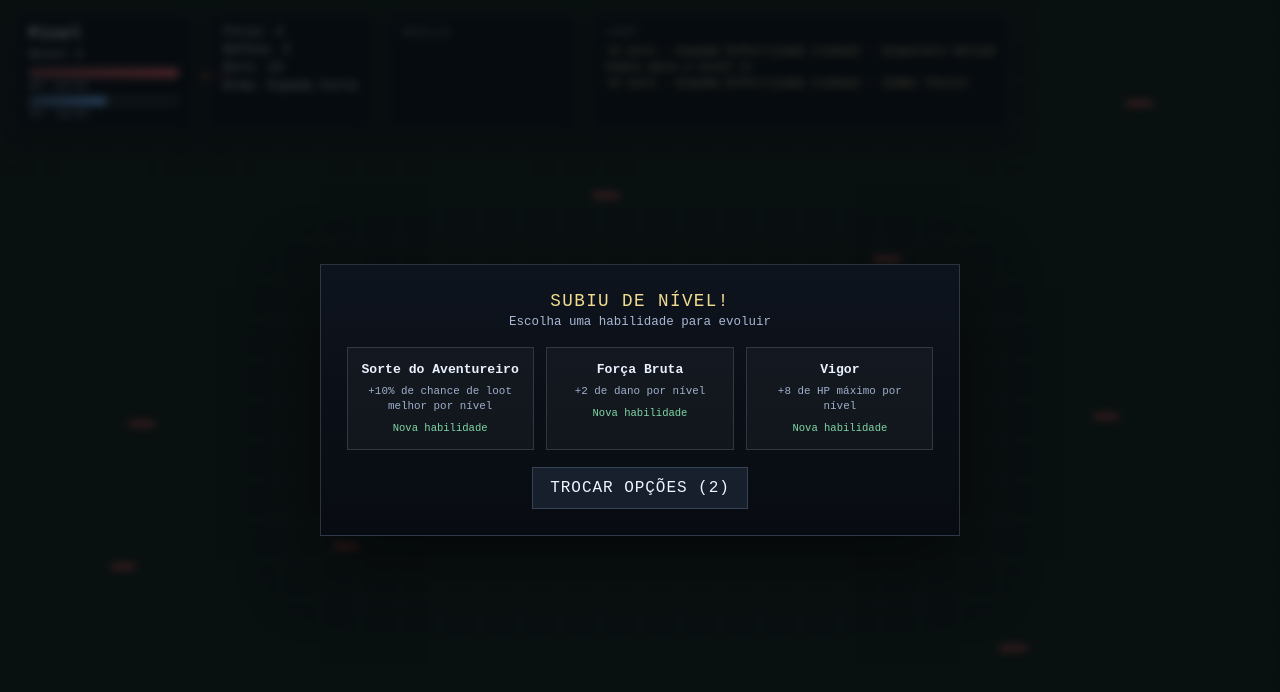
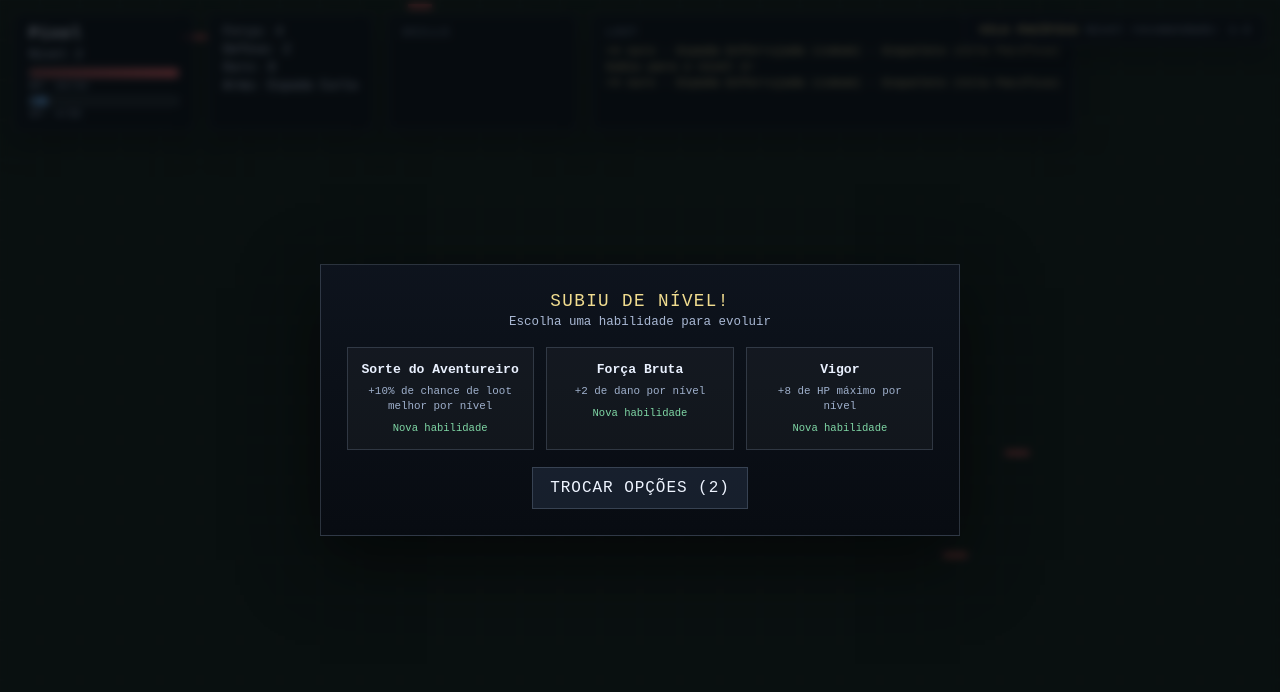
Before and after one commit to Dopumaru/perrpg, a plain HTML site: page index.html in a window 1280 px wide. Drawn offline with Linux system fonts and the light colour scheme.

Commit message:
Adiciona zonas do mapa com inimigos mais fortes e indicador de nível recomendado

```diff
--- a/assets/ui/style.css
+++ b/assets/ui/style.css
@@ -17,6 +17,17 @@ canvas{display:block;position:fixed;inset:0;width:100%;height:100%;background:#1
 .skill-item{font-size:.74rem;color:#a9d6ff;margin-bottom:2px}
 #controls{position:fixed;bottom:12px;left:50%;transform:translateX(-50%);font-size:.72rem;letter-spacing:.06em;color:#9fb0cc;z-index:5;text-align:center;padding:0 10px;max-width:92vw}
 
+.zone-chip{position:fixed;top:14px;right:14px;z-index:5;background:rgba(10,16,22,.78);border:1px solid rgba(180,205,235,.2);padding:8px 14px;font-size:.72rem;color:#cddaf0;letter-spacing:.05em;box-shadow:0 10px 26px rgba(0,0,0,.3)}
+.zone-chip .z-name{font-weight:bold;color:#f0dc8f;margin-right:8px;letter-spacing:.06em;text-transform:uppercase}
+.zone-chip .z-level{color:#9fb0cc}
+
+.zone-banner{position:fixed;top:22px;left:50%;transform:translate(-50%,-14px);z-index:6;text-align:center;background:rgba(9,13,19,.9);border:1px solid rgba(180,205,235,.26);padding:16px 32px;opacity:0;transition:opacity .5s ease,transform .5s ease;pointer-events:none;box-shadow:0 20px 50px rgba(0,0,0,.45)}
+.zone-banner.show{opacity:1;transform:translate(-50%,0)}
+.zone-name{font-weight:bold;letter-spacing:.1em;text-transform:uppercase;font-size:1.15rem;color:#f0dc8f;text-shadow:0 2px 0 rgba(0,0,0,.4)}
+.zone-level{font-size:.8rem;color:#b9c7de;margin-top:6px;letter-spacing:.04em}
+
+.menu-overlay{display:none}
+
 .modal-overlay{position:fixed;inset:0;z-index:20;display:none;place-items:center;background:rgba(5,8,13,.66);backdrop-filter:blur(4px)}
 .modal-overlay.on{display:grid}
 .modal-card{width:min(92vw,640px);border:1px solid rgba(185,205,235,.2);background:linear-gradient(180deg,rgba(14,20,30,.97),rgba(8,12,18,.98));box-shadow:0 24px 70px rgba(0,0,0,.55);padding:1.6rem;text-align:center}
--- a/index.html
+++ b/index.html
@@ -1,10 +1,10 @@
 <!DOCTYPE html>
 <html lang="pt-BR">
 <head>
-<meta charset="UTF-8" />
-<meta name="viewport" content="width=device-width, initial-scale=1.0" />
-<title>Pixel's Realm - Protótipo Jogável</title>
-<link rel="stylesheet" href="./assets/ui/style.css" />
+  <meta charset="UTF-8" />
+  <meta name="viewport" content="width=device-width, initial-scale=1.0" />
+  <title>Pixel's Realm - Protótipo Jogável</title>
+  <link rel="stylesheet" href="./assets/ui/style.css" />
 </head>
 <body>
   <div id="hud">
@@ -25,6 +25,13 @@
     <div class="hud-block skills" id="skillsBlock"><div class="loot-title">Skills</div></div>
     <div class="hud-block loot" id="lootLog"><div class="loot-title">Loot</div></div>
   </div>
+
+  <div class="zone-chip" id="zoneChip"></div>
+  <div class="zone-banner" id="zoneBanner">
+    <div class="zone-name" id="zoneName"></div>
+    <div class="zone-level" id="zoneLevel"></div>
+  </div>
+
   <canvas id="game"></canvas>
   <div id="controls">WASD ou setas para mover · 1: Espada (corpo a corpo) · 2: Arco (distância) · Ataques acontecem automaticamente por proximidade</div>
 
--- a/src/game.js
+++ b/src/game.js
@@ -1,7 +1,7 @@
 // Pixel's Realm - protótipo jogável
 // Movimentação top-down, ataques automáticos por proximidade (corpo a corpo / distância),
-// sistema de nível/XP com modal de escolha de skills, loot básico, sprite real do jogador
-// e várias variações de inimigos com sprites reais (Universal LPC Spritesheet).
+// sistema de nível/XP com modal de escolha de skills, loot básico, sprites reais do jogador
+// e dos inimigos, e agora zonas do mapa com inimigos mais fortes e nível recomendado visível.
 
 const canvas = document.getElementById('game');
 const ctx = canvas.getContext('2d');
@@ -11,6 +11,7 @@ window.addEventListener('resize', resize);
 resize();
 
 const WORLD = { w: 1600, h: 1200, tile: 40 };
+const WORLD_CENTER = { x: WORLD.w / 2, y: WORLD.h / 2 };
 
 const keys = {};
 window.addEventListener('keydown', e => {
@@ -51,8 +52,9 @@ const ENEMY_TYPES = [
   { key: 'zombie', name: 'Zumbi', color: 'zombie', hp: 34, str: 2, speed: 45, xp: 20, gold: [3, 7], size: 27 },
   { key: 'zombie_toxic', name: 'Zumbi Tóxico', color: 'zombie_green', hp: 24, str: 5, speed: 55, xp: 22, gold: [5, 10], size: 26 }
 ];
-
+const ENEMY_TYPES_BY_KEY = {};
 ENEMY_TYPES.forEach(type => {
+  ENEMY_TYPES_BY_KEY[type.key] = type;
   type.img = new Image();
   type.img.crossOrigin = 'anonymous';
   type.ready = false;
@@ -60,6 +62,35 @@ ENEMY_TYPES.forEach(type => {
   type.img.onerror = () => { type.ready = false; };
   type.img.src = `${LPC_BASE}/body/bodies/skeleton/universal/${type.color}.png`;
 });
+
+// ---------- Zonas do mapa (mais distante do centro = mais forte) ----------
+const ZONES = [
+  { name: 'Vila Pacífica', min: 0, max: 260, levelLabel: 'Nível recomendado: 1–3', mult: 1, spawnCount: 4, pool: ['skeleton'] },
+  { name: 'Floresta Sombria', min: 260, max: 480, levelLabel: 'Nível recomendado: 3–6', mult: 1.7, spawnCount: 4, pool: ['skeleton', 'skeleton_frost'] },
+  { name: 'Pântano Amaldiçoado', min: 480, max: 700, levelLabel: 'Nível recomendado: 6–9', mult: 2.6, spawnCount: 4, pool: ['skeleton_dark', 'zombie'] },
+  { name: 'Covil Esquecido', min: 700, max: Infinity, levelLabel: 'Nível recomendado: 9+', mult: 3.8, spawnCount: 4, pool: ['zombie_toxic', 'skeleton_dark', 'zombie'] }
+];
+
+function zoneForDistance(dist){
+  for (const zone of ZONES) {
+    if (dist >= zone.min && dist < zone.max) return zone;
+  }
+  return ZONES[ZONES.length - 1];
+}
+
+function pickTypeForZone(zone){
+  const key = zone.pool[Math.floor(Math.random() * zone.pool.length)];
+  return ENEMY_TYPES_BY_KEY[key];
+}
+
+function randomPositionInZone(zone){
+  const angle = Math.random() * Math.PI * 2;
+  const cappedMax = Math.min(zone.max, 950);
+  const dist = zone.min + Math.random() * Math.max(20, cappedMax - zone.min);
+  const x = Math.max(60, Math.min(WORLD.w - 60, WORLD_CENTER.x + Math.cos(angle) * dist));
+  const y = Math.max(60, Math.min(WORLD.h - 60, WORLD_CENTER.y + Math.sin(angle) * dist));
+  return { x, y };
+}
 
 // ---------- Armas ----------
 const WEAPONS = {
@@ -96,7 +127,7 @@ const SKILL_POOL = [
 ];
 
 const player = {
-  x: WORLD.w / 2, y: WORLD.h / 2, size: 26,
+  x: WORLD_CENTER.x, y: WORLD_CENTER.y, size: 26,
   baseSpeed: 220, baseStr: 4, baseDef: 2, baseHpMax: 30,
   level: 1, xp: 0, xpMax: 20,
   hp: 30, hpMax: 30,
@@ -151,24 +182,46 @@ function gainXP(amount){
 }
 
 // ---------- Inimigos ----------
-function pickEnemyType(){
-  return ENEMY_TYPES[Math.floor(Math.random() * ENEMY_TYPES.length)];
-}
-
-function makeEnemy(x, y, forcedType){
-  const type = forcedType || pickEnemyType();
+function makeEnemyInZone(zone){
+  const type = pickTypeForZone(zone);
+  const pos = randomPositionInZone(zone);
+  const mult = zone.mult;
   return {
-    type,
-    x, y, size: type.size, hp: type.hp, hpMax: type.hp, str: type.str, speed: type.speed,
-    xpReward: type.xp, goldReward: type.gold, alive: true, hitFlash: 0,
+    type, zone,
+    x: pos.x, y: pos.y,
+    size: type.size,
+    hp: Math.round(type.hp * mult), hpMax: Math.round(type.hp * mult),
+    str: Math.round(type.str * (1 + (mult - 1) * 0.65)),
+    speed: type.speed,
+    xpReward: Math.round(type.xp * mult),
+    goldReward: [Math.round(type.gold[0] * mult), Math.round(type.gold[1] * mult)],
+    alive: true, hitFlash: 0,
     wanderAngle: Math.random() * Math.PI * 2, wanderTimer: 0,
     animTime: Math.random() * 10, deathAnim: -1, moving: false, facing: 'down'
   };
 }
 
 let enemies = [];
-for (let i = 0; i < 12; i++) {
-  enemies.push(makeEnemy(200 + Math.random() * (WORLD.w - 400), 200 + Math.random() * (WORLD.h - 400)));
+ZONES.forEach(zone => {
+  for (let i = 0; i < zone.spawnCount; i++) {
+    enemies.push(makeEnemyInZone(zone));
+  }
+});
+
+function respawnEnemy(e){
+  const type = pickTypeForZone(e.zone);
+  const pos = randomPositionInZone(e.zone);
+  const mult = e.zone.mult;
+  e.type = type;
+  e.x = pos.x; e.y = pos.y;
+  e.size = type.size;
+  e.hp = e.hpMax = Math.round(type.hp * mult);
+  e.str = Math.round(type.str * (1 + (mult - 1) * 0.65));
+  e.speed = type.speed;
+  e.xpReward = Math.round(type.xp * mult);
+  e.goldReward = [Math.round(type.gold[0] * mult), Math.round(type.gold[1] * mult)];
+  e.alive = true;
+  e.deathAnim = -1;
 }
 
 let projectiles = [];
@@ -177,6 +230,37 @@ let lastTime = performance.now();
 let modalOpen = false;
 let rerollsLeft = 2;
 let currentOffers = [];
+let currentZone = null;
+let zoneBannerTimeout = null;
+
+// ---------- Zona atual do jogador ----------
+const zoneChip = document.getElementById('zoneChip');
+const zoneBanner = document.getElementById('zoneBanner');
+const zoneNameEl = document.getElementById('zoneName');
+const zoneLevelEl = document.getElementById('zoneLevel');
+
+function updateZoneUI(zone){
+  zoneChip.innerHTML = `<span class="z-name">${zone.name}</span><span class="z-level">${zone.levelLabel}</span>`;
+}
+
+function showZoneBanner(zone){
+  zoneNameEl.textContent = zone.name;
+  zoneLevelEl.textContent = zone.levelLabel;
+  zoneBanner.classList.add('show');
+  if (zoneBannerTimeout) clearTimeout(zoneBannerTimeout);
+  zoneBannerTimeout = setTimeout(() => zoneBanner.classList.remove('show'), 4000);
+}
+
+function checkZoneTransition(){
+  const dist = Math.hypot(player.x - WORLD_CENTER.x, player.y - WORLD_CENTER.y);
+  const zone = zoneForDistance(dist);
+  if (zone !== currentZone) {
+    currentZone = zone;
+    updateZoneUI(zone);
+    showZoneBanner(zone);
+  }
+}
+checkZoneTransition();
 
 // ---------- Ataque automático por proximidade ----------
 function tryAutoAttack(dt){
@@ -227,25 +311,11 @@ function hitEnemy(e, overrideDmg){
     const gold = Math.floor(e.goldReward[0] + Math.random() * (e.goldReward[1] - e.goldReward[0]));
     player.gold += gold;
     const loot = rollLoot(player.lootBonus);
-    if (loot) logLoot(`+${gold} ouro · ${loot.name} (${loot.rarity}) · ${e.type.name}`);
-    else logLoot(`+${gold} ouro · ${e.type.name}`);
+    if (loot) logLoot(`+${gold} ouro · ${loot.name} (${loot.rarity}) · ${e.type.name} (${e.zone.name})`);
+    else logLoot(`+${gold} ouro · ${e.type.name} (${e.zone.name})`);
     updateHud();
     setTimeout(() => respawnEnemy(e), 3500);
   }
-}
-
-function respawnEnemy(e){
-  e.type = pickEnemyType();
-  e.size = e.type.size;
-  e.hp = e.hpMax = e.type.hp;
-  e.str = e.type.str;
-  e.speed = e.type.speed;
-  e.xpReward = e.type.xp;
-  e.goldReward = e.type.gold;
-  e.alive = true;
-  e.deathAnim = -1;
-  e.x = 200 + Math.random() * (WORLD.w - 400);
-  e.y = 200 + Math.random() * (WORLD.h - 400);
 }
 
 function updateProjectiles(dt){
@@ -283,6 +353,8 @@ function update(dt){
   }
   player.x = Math.max(20, Math.min(WORLD.w - 20, player.x));
   player.y = Math.max(20, Math.min(WORLD.h - 20, player.y));
+
+  checkZoneTransition();
 
   if (player.attacking > 0) player.attacking -= dt;
 
```
Also changed, not shown: 1 other file.
